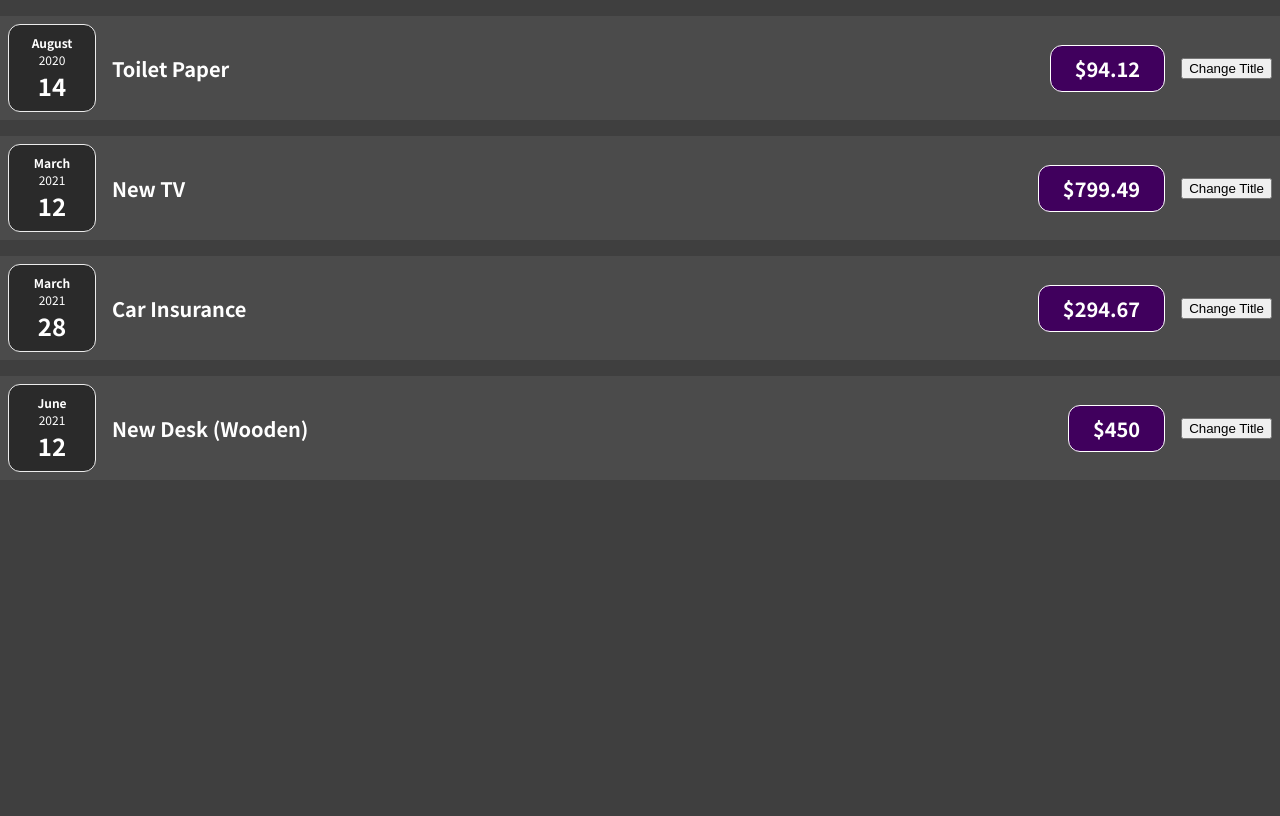
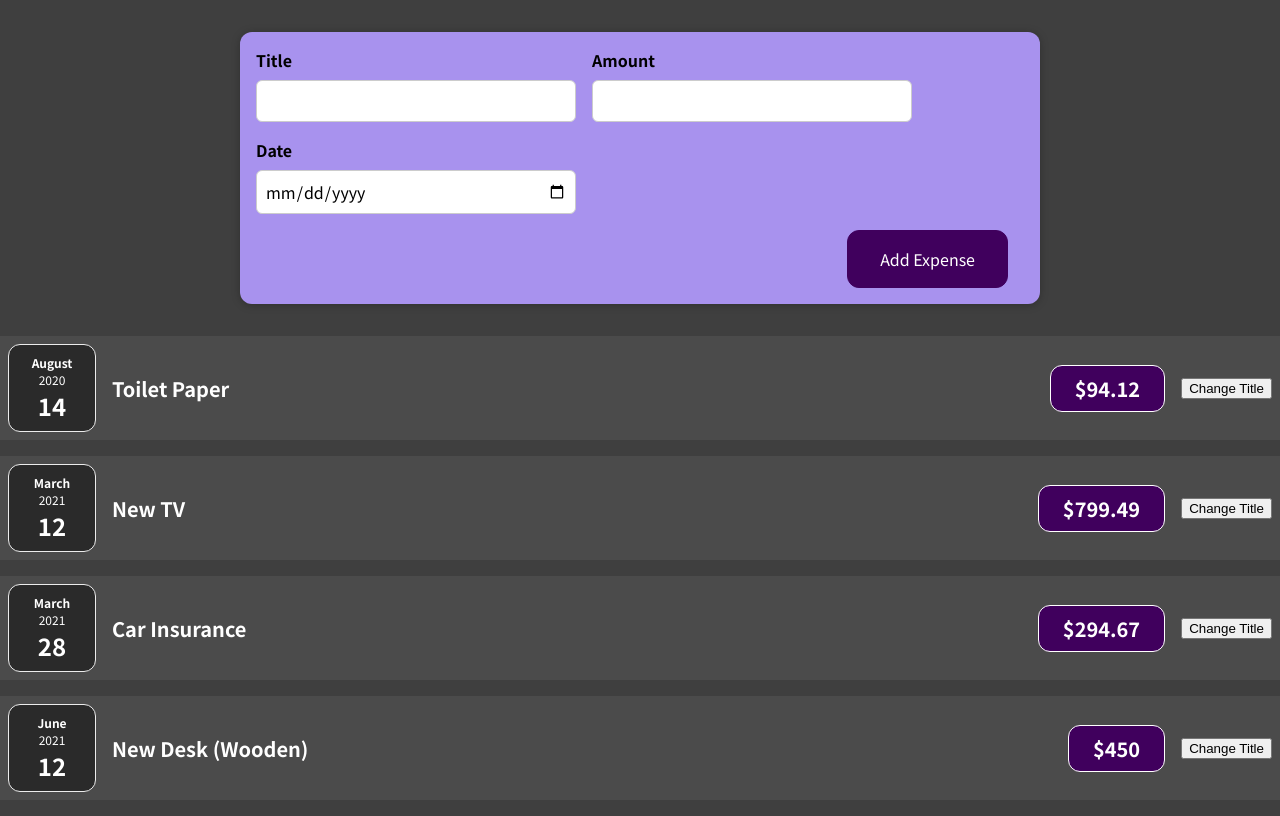
Before and after one commit to bburnett86/expenseTracker, a React (Create React App) app: page / in a window 1280 px wide. Built offline with nearby package versions, Linux system fonts and the light colour scheme.

Commit message:
Create ExpenseForm and NewExpense components and add them to App.js

```diff
--- a/src/App.js
+++ b/src/App.js
@@ -1,5 +1,6 @@
 import React from "react";
 
+import NewExpense from "./components/NewExpense/NewExpense";
 import Expenses from "./components/Expenses/Expenses";
 
 function App() {
@@ -32,6 +33,7 @@
 
   return (
     <div>
+      <NewExpense />
       <Expenses expenses={expenses}/>
     </div>
   );
--- /dev/null
+++ b/src/components/NewExpense/ExpenseForm.css
@@ -0,0 +1,26 @@
+.new-expense__controls {
+  display: flex;
+  flex-wrap: wrap;
+  gap: 1rem;
+  margin-bottom: 1rem;
+  text-align: left;
+}
+
+.new-expense__control label {
+  font-weight: bold;
+  margin-bottom: 0.5rem;
+  display: block;
+}
+
+.new-expense__control input {
+  font: inherit;
+  padding: 0.5rem;
+  border-radius: 6px;
+  border: 1px solid #ccc;
+  width: 20rem;
+  max-width: 100%;
+}
+
+.new-expense__actions {
+  text-align: right;
+}
--- /dev/null
+++ b/src/components/NewExpense/ExpenseForm.js
@@ -0,0 +1,29 @@
+import React from 'react'
+
+import "./ExpenseForm.css"
+
+function ExpenseForm() {
+  return (
+    <form action="">
+      <div className="new-expense__controls">
+        <div className="new-expense__control">
+          <label>Title</label>
+          <input type="text" />
+        </div>
+        <div className="new-expense__control">
+          <label>Amount</label>
+          <input type="number" min="0.01" step="0.01" />
+        </div>
+        <div className="new-expense__control">
+          <label>Date</label>
+          <input type="date" min="2019-01-01" max="2022-12-31"/>
+        </div>
+      </div>
+      <div className="new-expense__actions">
+        <button type="submit">Add Expense</button>
+      </div>
+    </form>
+  )
+}
+
+export default ExpenseForm
--- /dev/null
+++ b/src/components/NewExpense/NewExpense.css
@@ -0,0 +1,38 @@
+.new-expense {
+  background-color: #a892ee;
+  padding: 1rem;
+  margin: 2rem auto;
+  width: 50rem;
+  max-width: 95%;
+  border-radius: 12px;
+  text-align: center;
+  box-shadow: 0 1px 8px rgba(0, 0, 0, 0.25);
+}
+
+.new-expense button {
+  font: inherit;
+  cursor: pointer;
+  padding: 1rem 2rem;
+  border: 1px solid #40005d;
+  background-color: #40005d;
+  color: white;
+  border-radius: 12px;
+  margin-right: 1rem;
+}
+
+.new-expense button:hover,
+.new-expense button:active {
+  background-color: #510674;
+  border-color: #510674;
+}
+
+.new-expense button.alternative {
+  color: #220131;
+  border-color: transparent;
+  background-color: transparent;
+}
+
+.new-expense button.alternative:hover,
+.new-expense button.alternative:active {
+  background-color: #ddb3f8;
+}
--- /dev/null
+++ b/src/components/NewExpense/NewExpense.js
@@ -0,0 +1,14 @@
+import React from 'react'
+
+import "./NewExpense.css"
+import ExpenseForm from './ExpenseForm'
+
+function NewExpense() {
+  return (
+    <div className='new-expense'>
+      <ExpenseForm />
+    </div>
+  )
+}
+
+export default NewExpense
```
